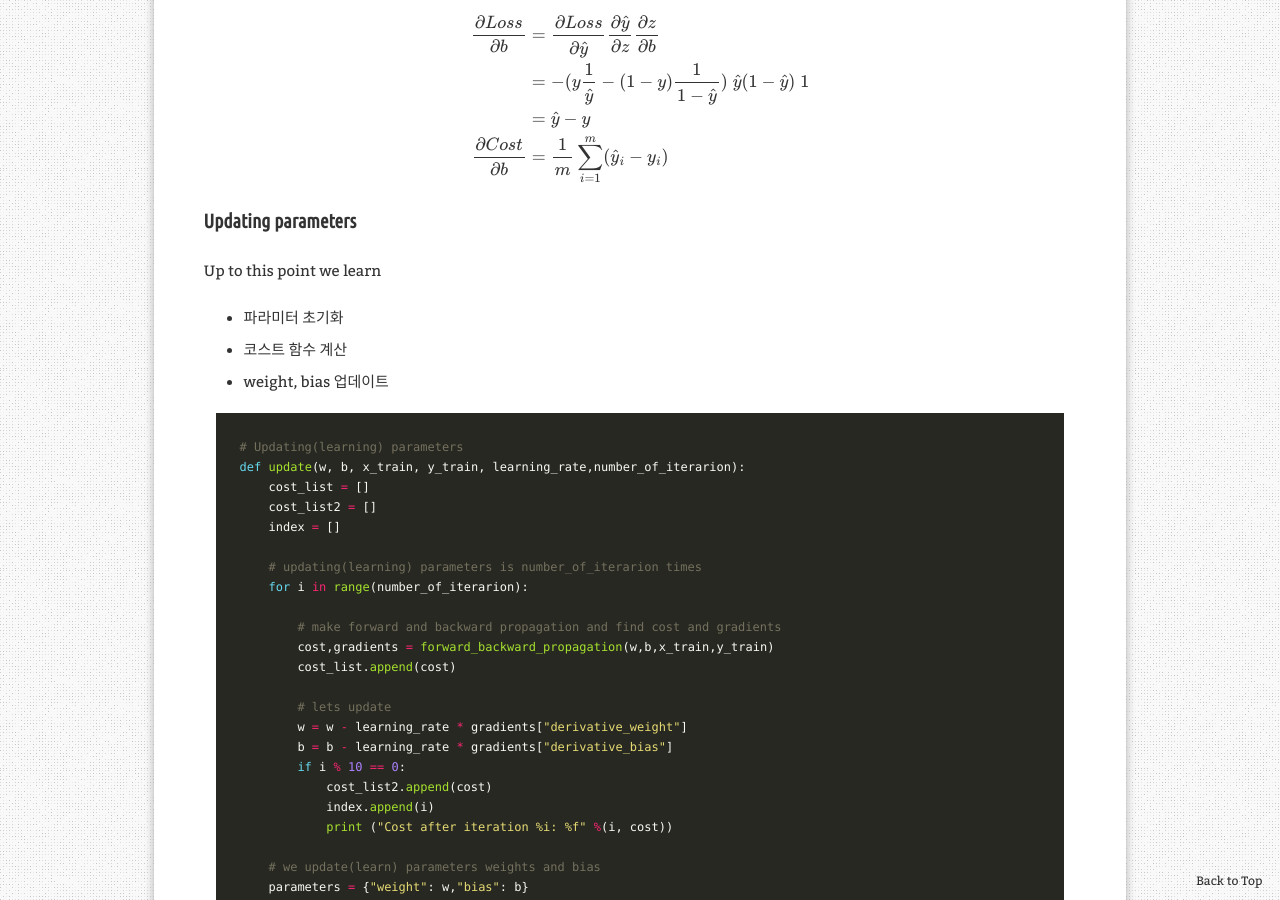
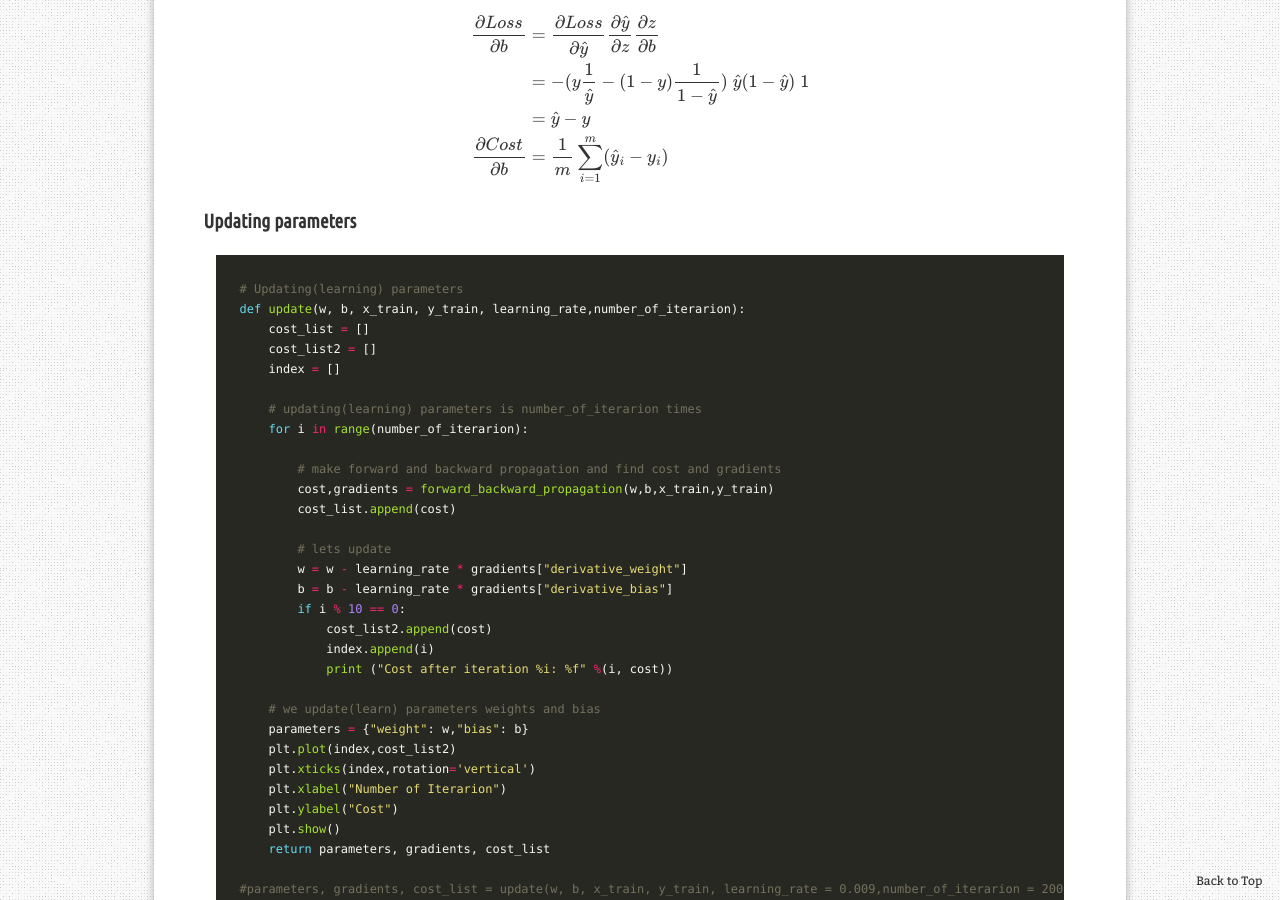
Before and after one commit to aristohyun/aristohyun.github.io, a Jekyll site: the page built from _posts/2021-08-08-Logistic-Regression.md, in a window 1280 px wide and 900 px high, scrolled down 7030 px. Built offline with Jekyll 4.4.1, drawn with Linux system fonts in a browser that asks for light colours; formulas are drawn with MathJax 3; comment, search, counter and statistics services are not loaded.

Commit message:
Update 2021-08-08-Logistic-Regression.md

```diff
--- a/_posts/2021-08-08-Logistic-Regression.md
+++ b/_posts/2021-08-08-Logistic-Regression.md
@@ -256,11 +256,6 @@ z = w^Tx+b \\\
 
 ### Updating parameters
 
-Up to this point we learn
-- 파라미터 초기화
-- 코스트 함수 계산
-- weight, bias 업데이트
-
 ~~~ python
 # Updating(learning) parameters
 def update(w, b, x_train, y_train, learning_rate,number_of_iterarion):
```
